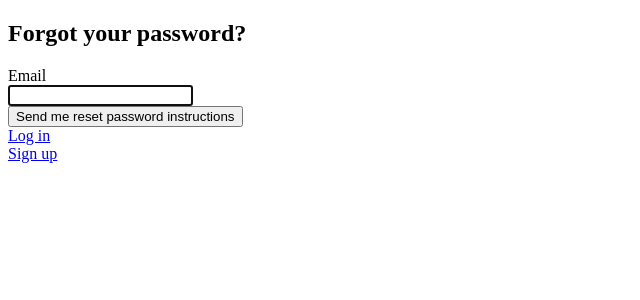
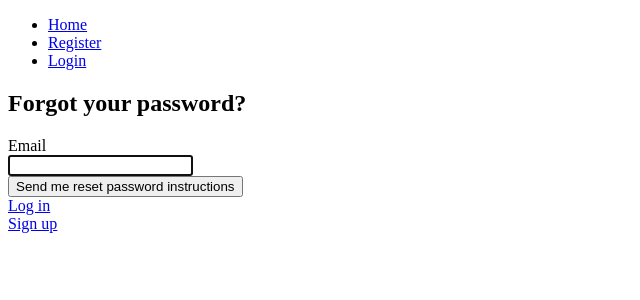
Before and after one commit to DanDobrick/shac, a Rails app: page /users/password/new in a window 1280 px wide. Shown: the top 300 px of the page, without its empty margins (0-640 px from the left). Run offline with Rails 7, Linux system fonts and the light colour scheme; some libraries are stand-ins or nearby versions.

Commit message:
add Nav bar

```diff
--- a/app/controllers/application_controller.rb
+++ b/app/controllers/application_controller.rb
@@ -2,4 +2,8 @@ class ApplicationController < ActionController::Base
   # Prevent CSRF attacks by raising an exception.
   # For APIs, you may want to use :null_session instead.
   protect_from_forgery with: :exception
+
+  def index
+  end
+
 end
--- /dev/null
+++ b/app/views/application/index.html.erb
@@ -0,0 +1 @@
+<h1>Welcome to Shac</h1>
--- a/app/views/layouts/application.html.erb
+++ b/app/views/layouts/application.html.erb
@@ -7,9 +7,24 @@
   <%= csrf_meta_tags %>
 </head>
 <body>
+
+<nav role="navigation">
+  <ul id="js-navigation-menu" class="navigation-menu show">
+    <li class='nav-link'><a href='/'>Home</a></li>
+    <% if user_signed_in? %>
+      <li class='nav-link'><a href="/users/<%=current_user.student.id%>"><%= current_user.first_name %></a></li>
+      <li><%= link_to('Logout', destroy_user_session_path, :method => :delete) %></li>
+      <li><%= link_to('Edit registration', edit_user_registration_path) %></li>
+    <% else %>
+      <li><%= link_to('Register', new_user_registration_path)%></li>
+      <li><%= link_to('Login', new_user_session_path)  %></li>
+    <% end %>
+  </ul>
+</nav>
+
+
   <p class="notice"><%= notice %></p>
   <p class="alert"><%= alert %></p>
-
 <%= yield %>
 
 </body>
--- a/app/views/users/registrations/new.html.erb
+++ b/app/views/users/registrations/new.html.erb
@@ -4,7 +4,7 @@
   <%= devise_error_messages! %>
 
   <div class="field">
-    <p>You need to use a student email</p>
+    <p>To sign up you need to be a current student and register with a valid .edu email address.</p>
     <%= f.label :email %><br />
     <%= f.email_field :email, autofocus: true %>
   </div>
--- a/config/routes.rb
+++ b/config/routes.rb
@@ -1,4 +1,4 @@
 Rails.application.routes.draw do
   devise_for :users
-  root to: "home#index"
+  root to: "application#index"
 end
```
